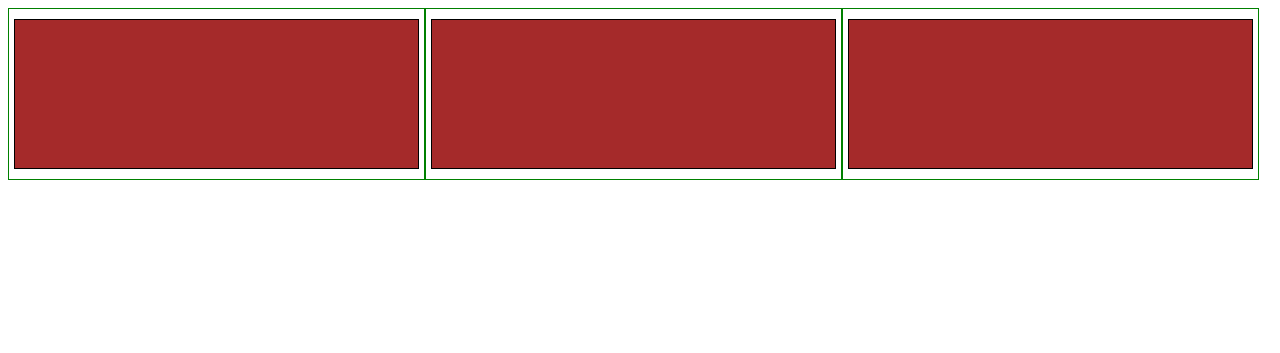
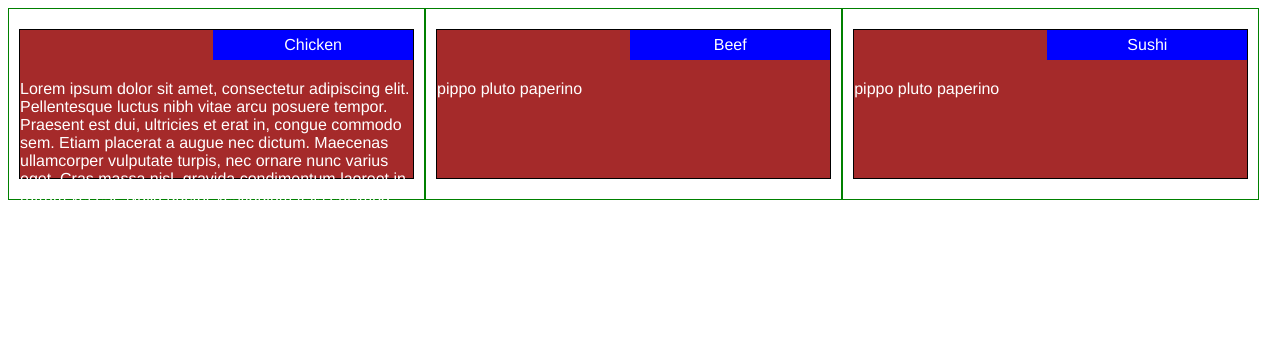
Before and after one commit to MatteoPierro/coursera-course, a plain HTML site: page module2-solution/index.html in a window 1280 px wide. Drawn offline with Linux system fonts and the light colour scheme.

Commit message:
adds class for content

```diff
--- a/module2-solution/css/style.css
+++ b/module2-solution/css/style.css
@@ -5,16 +5,38 @@ h1 {
   margin-bottom: 15px;
 }
 
+p {
+  display: inline-block;
+  vertical-align: middle;
+}
+
 .box {
   border: 1px solid black;
   background-color: #A52A2A;
   height: 150px;
-  margin-left: 5px;
-  margin-right: 5px;
-  margin-top: 10px;
-  margin-bottom: 10px;
+  margin-left: 10px;
+  margin-right: 10px;
+  margin-top: 20px;
+  margin-bottom: 20px;
   font-family: Helvetica;
   color: white;
+  position: relative;
+}
+
+.label {
+  width: 200px;
+  height: 30px;
+  line-height: 30px;
+  background-color: #0000FF;
+  position: absolute;
+  right: 0;
+  top: 0;
+  text-align: center;
+}
+
+.description {
+  position: relative;
+  top: 50px;
 }
 
 .row {
--- a/module2-solution/index.html
+++ b/module2-solution/index.html
@@ -9,17 +9,32 @@
 		<div class="row">
 			<div class="col-lg-4 col-md-6">
         <div class="box">
-
+          <div class="label">
+            Chicken
+          </div>
+          <div class="description">
+            Lorem ipsum dolor sit amet, consectetur adipiscing elit. Pellentesque luctus nibh vitae arcu posuere tempor. Praesent est dui, ultricies et erat in, congue commodo sem. Etiam placerat a augue nec dictum. Maecenas ullamcorper vulputate turpis, nec ornare nunc varius eget. Cras massa nisl, gravida condimentum laoreet in, rutrum vel est. Nulla auctor vestibulum felis euismod suscipit. Pellentesque quis mauris tellus. Pellentesque finibus arcu vitae varius maximus. Proin ut venenatis nibh, ut porta sem. Nulla placerat tristique metus, sit amet rutrum purus luctus eu. Mauris sit amet suscipit ante, vel interdum tortor. Suspendisse vulputate vitae nisl sed consequat. Phasellus hendrerit ultrices nulla, et commodo velit congue ut. Donec tincidunt ligula id ex vulputate convallis.
+          </div>
         </div>
 			</div>
 			<div class="col-lg-4 col-md-6">
         <div class="box">
-
+          <div class="label">
+            Beef
+          </div>
+          <div class="description">
+            pippo pluto paperino
+          </div>
         </div>
 			</div>
 			<div class="col-lg-4 col-md-12">
         <div class="box">
-
+          <div class="label">
+            Sushi
+          </div>
+          <div class="description">
+            pippo pluto paperino
+          </div>
         </div>
 			</div>
 		</div>
```
